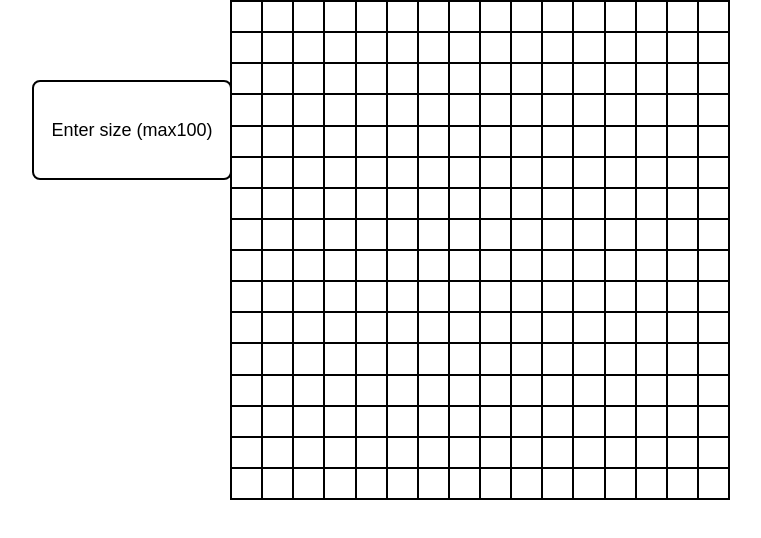
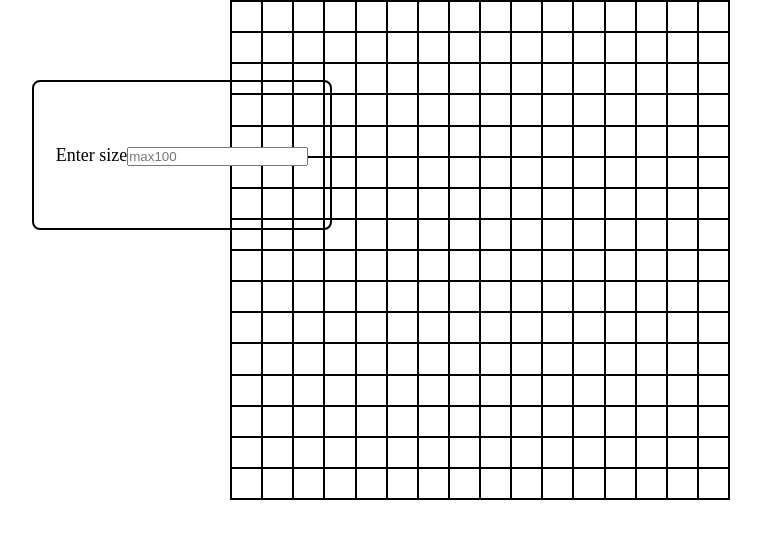
Before and after one commit to ChandeOk/odin-sketch, a plain HTML site: page index.html in a window 1280 px wide. Shown: the whole page, without its empty margins (160-921 px from the left). Drawn offline with Linux system fonts and the light colour scheme.

Commit message:
its working

```diff
--- a/index.html
+++ b/index.html
@@ -10,6 +10,11 @@
   </head>
   <body>
     <div class="container"></div>
-    <button class="number-squares">Enter size (max100)</button>
+    <div class="number-squares">
+      Enter size
+      <form>
+        <input class="size" type="number" size="3" placeholder="max100" />
+      </form>
+    </div>
   </body>
 </html>
--- a/script.js
+++ b/script.js
@@ -1,17 +1,35 @@
 'use strict';
 
-let squares = 32;
+let numberOfSquares = 256;
 
 const container = document.querySelector('.container');
+const input = document.querySelector('form');
+console.log(input);
+const renderGrid = function () {
+  container.innerHTML = '';
+  container.setAttribute(
+    'style',
+    `grid-template-columns: repeat(${Math.sqrt(numberOfSquares)}, 1fr)`
+  );
+  for (let i = 0; i < numberOfSquares; i++) {
+    const div = document.createElement('div');
+    div.classList.add('square');
+    container.appendChild(div);
+  }
+};
 
-for (let i = 0; i < 256; i++) {
-  const div = document.createElement('div');
-  div.classList.add('square');
-  container.appendChild(div);
-}
+renderGrid();
 
 container.addEventListener('mouseover', function (event) {
   const hoveredSquare = event.target.closest('.square');
   if (!hoveredSquare) return;
   hoveredSquare.style.backgroundColor = 'black';
 });
+
+input.addEventListener('submit', function (event) {
+  event.preventDefault();
+  const value = +this.querySelector('input').value;
+  if (value > 100) return;
+  numberOfSquares = value * value;
+  renderGrid();
+});
--- a/style.css
+++ b/style.css
@@ -18,11 +18,10 @@
   border: 1px solid black;
 }
 
-button {
-  cursor: pointer;
+.number-squares {
   position: absolute;
-  height: 100px;
-  width: 200px;
+  height: 150px;
+  width: 300px;
   top: 10%;
   left: 15%;
   background: none;
@@ -30,4 +29,10 @@ button {
   border-radius: 8px;
   font-size: 18px;
   font-weight: 500;
+  display: flex;
+  align-items: center;
+  justify-content: center;
 }
+
+input {
+}
```
